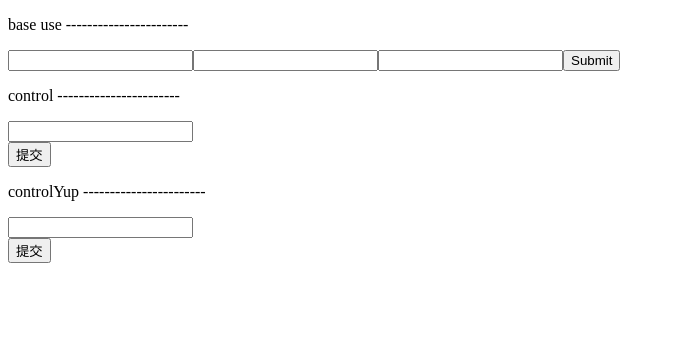
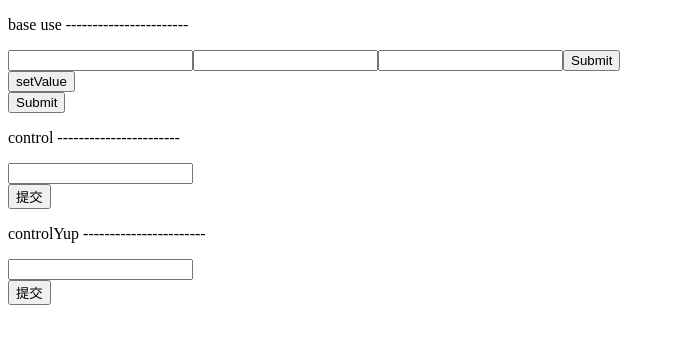
Before and after one commit to zhyafe/react-hook-form, a React app: page / in a window 1280 px wide. Shown: the top 344 px of the page, without its empty margins (0-675 px from the left). Built offline with nearby package versions, Linux system fonts and the light colour scheme.

Commit message:
setValue

```diff
--- a/src/demo/BaseUse.tsx
+++ b/src/demo/BaseUse.tsx
@@ -6,11 +6,13 @@ function BaseUse() {
     register,
     handleSubmit,
     formState: { errors },
+    setValue,
   } = useForm();
   const onSubmit = (data) => console.log(data);
   console.log(register("demo"));
 
   return (
+    <div>
       <form onSubmit={handleSubmit(onSubmit)}>
         <input {...register("firstName", { required: true })} />
         {errors.firstName && <span>firstName 不能为空</span>}
@@ -21,6 +23,23 @@ function BaseUse() {
         {errors.age && <p>Please enter number for age.</p>}
         <input type="submit" />
       </form>
+      <button
+        onClick={() => {
+          console.log("---");
+          setValue("age", 222);
+        }}
+      >
+        setValue
+      </button>
+      <form
+        action=""
+        onSubmit={() => {
+          console.log("---");
+        }}
+      >
+        <input type="submit" />
+      </form>
+    </div>
   );
 }
 
--- a/src/demo/ControlYup.tsx
+++ b/src/demo/ControlYup.tsx
@@ -21,7 +21,6 @@ function Input(field) {
 
 const schema = yup.object().shape({
   name: yup.string().required().min(9),
-  age: yup.number().positive().integer().required(),
 });
 
 const ControlYup = (props: Props) => {
```
Also changed, not shown: 1 other file (tests, documents, lock files or other folders). Lines whose indentation alone changed are shown as unchanged.
